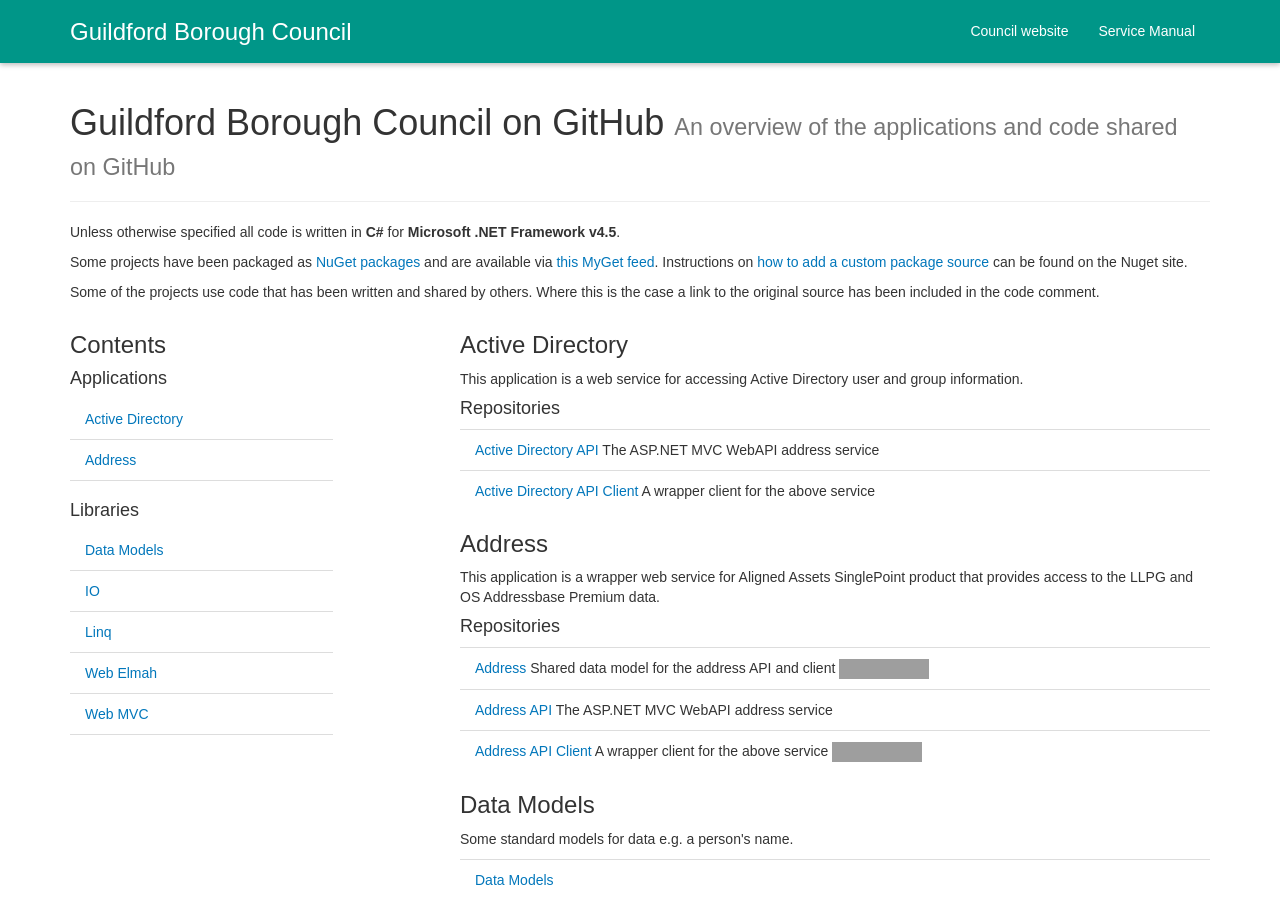
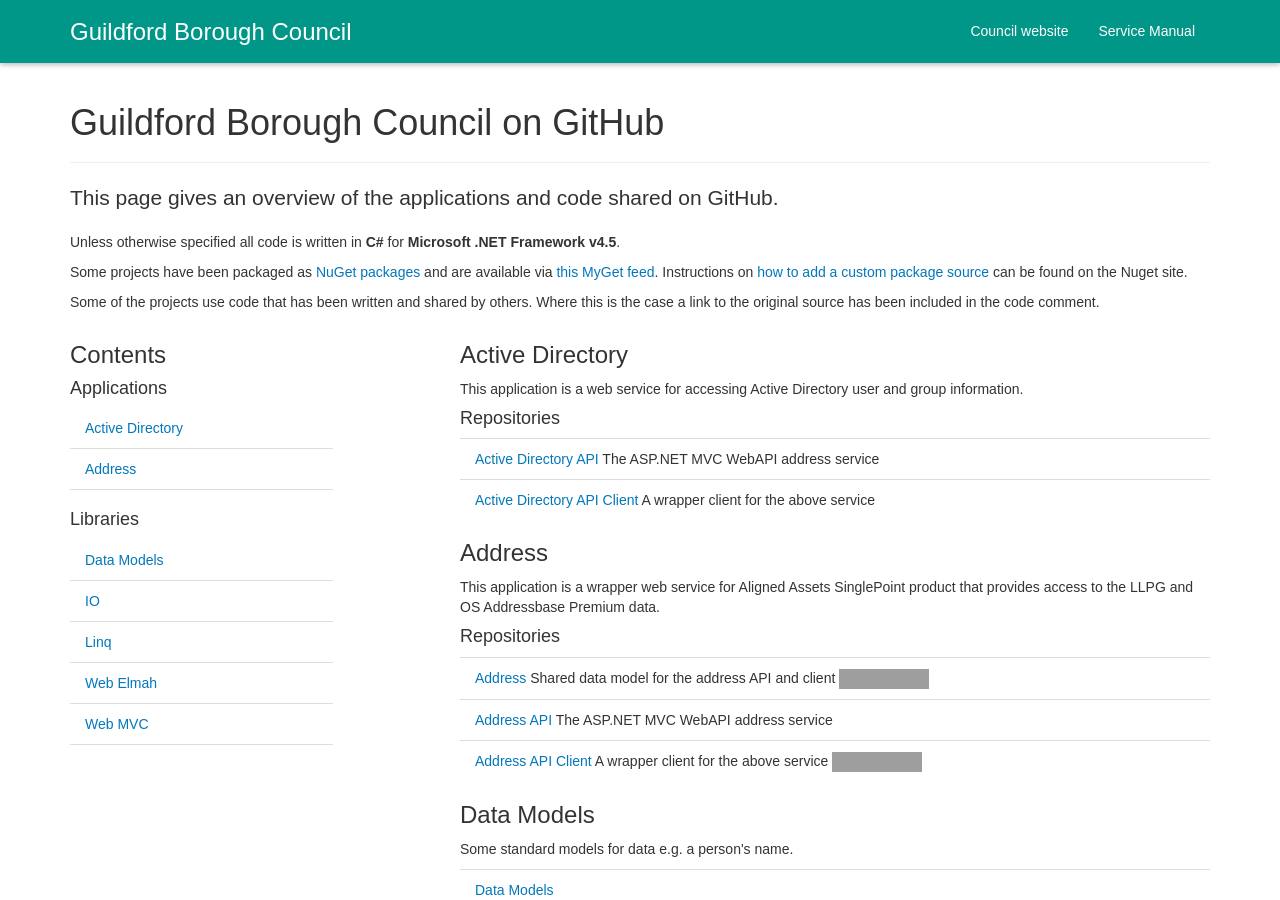
Before and after one commit to BforBen/guildfordbc.github.io, a Jekyll site: the page built from index.md, in a window 1280 px wide and 900 px high. Built offline with Jekyll 4.4.1, drawn with Linux system fonts in a browser that asks for light colours; nearby versions of some CDN libraries; some web fonts are replaced; grey boxes are pictures that could not be loaded.

Commit message:
Change lead text.

```diff
--- a/index.md
+++ b/index.md
@@ -3,8 +3,10 @@ layout: default
 ---
 
 <div class="page-header">
-    <h1>{{ site.title }} <small>An overview of the applications and code shared on GitHub</small></h1>
+    <h1>{{ site.title }}</h1>
 </div>
+
+<p class="lead">This page gives an overview of the applications and code shared on GitHub.</p>
 
 Unless otherwise specified all code is written in **C#** for **Microsoft .NET Framework v4.5**.
 
```
